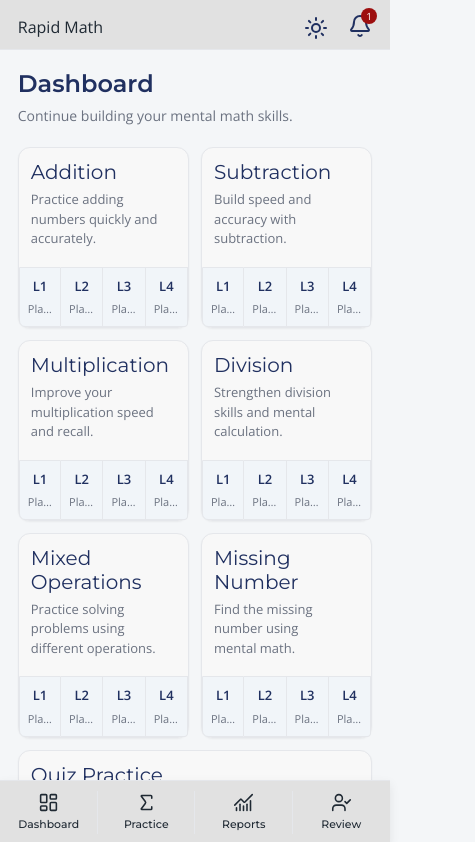
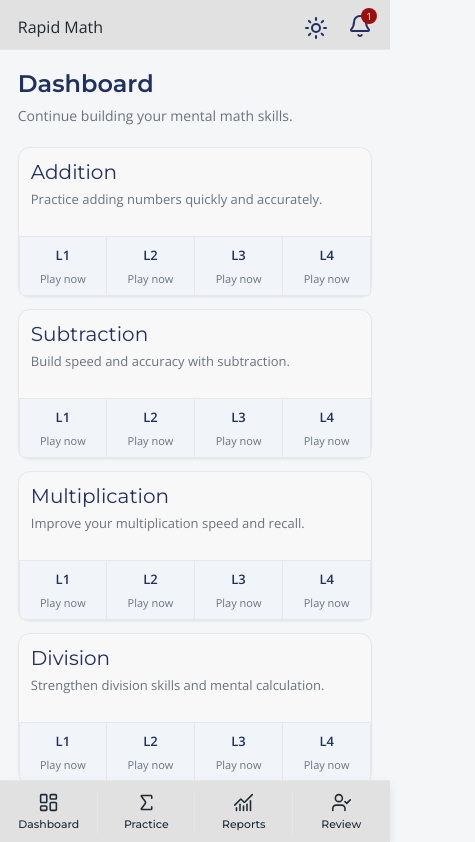
Before and after one commit to shankris/rapidMath, a Next.js app: page / in a window 390 px wide. Shown: the top 842 px of the page, 475 px wide, since content can reach past the window. Built offline with nearby package versions, Linux system fonts and the light colour scheme.

Commit message:
Css changes

```diff
--- a/src/components/Dashboard/Dashboard.module.css
+++ b/src/components/Dashboard/Dashboard.module.css
@@ -37,6 +37,16 @@
   display: grid;
   grid-template-columns: repeat(2, minmax(0, 1fr));
   gap: 12px;
+}
+
+/* --------------------------------------------------
+   Mobile Layout
+-------------------------------------------------- */
+
+@media (max-width: 425px) {
+  .operations {
+    grid-template-columns: 1fr;
+  }
 }
 
 /* --------------------------------------------------
--- a/src/components/MonthlyActivity/MonthlyActivity.jsx
+++ b/src/components/MonthlyActivity/MonthlyActivity.jsx
@@ -335,7 +335,7 @@ Calendar
                       <th scope='col'>Level</th>
                       <th scope='col'>Qs</th>
                       <th scope='col'>Accuracy</th>
-                      <th scope='col'>Time</th>
+                      <th scope='col'>Avg.</th>
                     </tr>
                   </thead>
 
```
